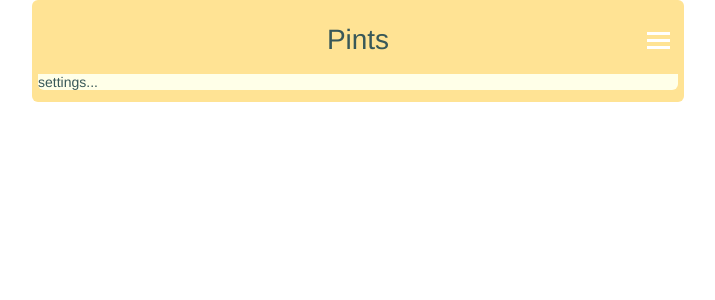
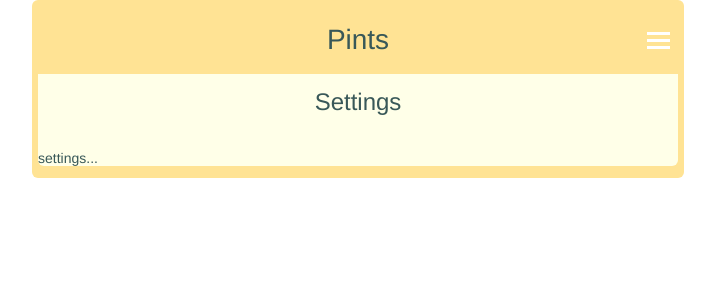
Before and after one commit to richardtraindl/pints, a Jekyll site: the page built from pints/settings.html, in a window 1280 px wide. Shown: the top 300 px of the page, without its empty margins (282-997 px from the left). Built offline with Jekyll 4.4.1, drawn with Linux system fonts in a browser that asks for light colours.

Commit message:
Update settings.html

```diff
--- a/pints/settings.html
+++ b/pints/settings.html
@@ -1,11 +1,13 @@
 ---
 layout: pints
 title: Settings
-id: index
+id: settings
 ---
 
   <article>
-    <p>
-      settings...
-    </p>
+    <h2>Settings</h2>
+
+    <div class="gap"></div>
+
+    <p>settings...</p>
   </article>
```
